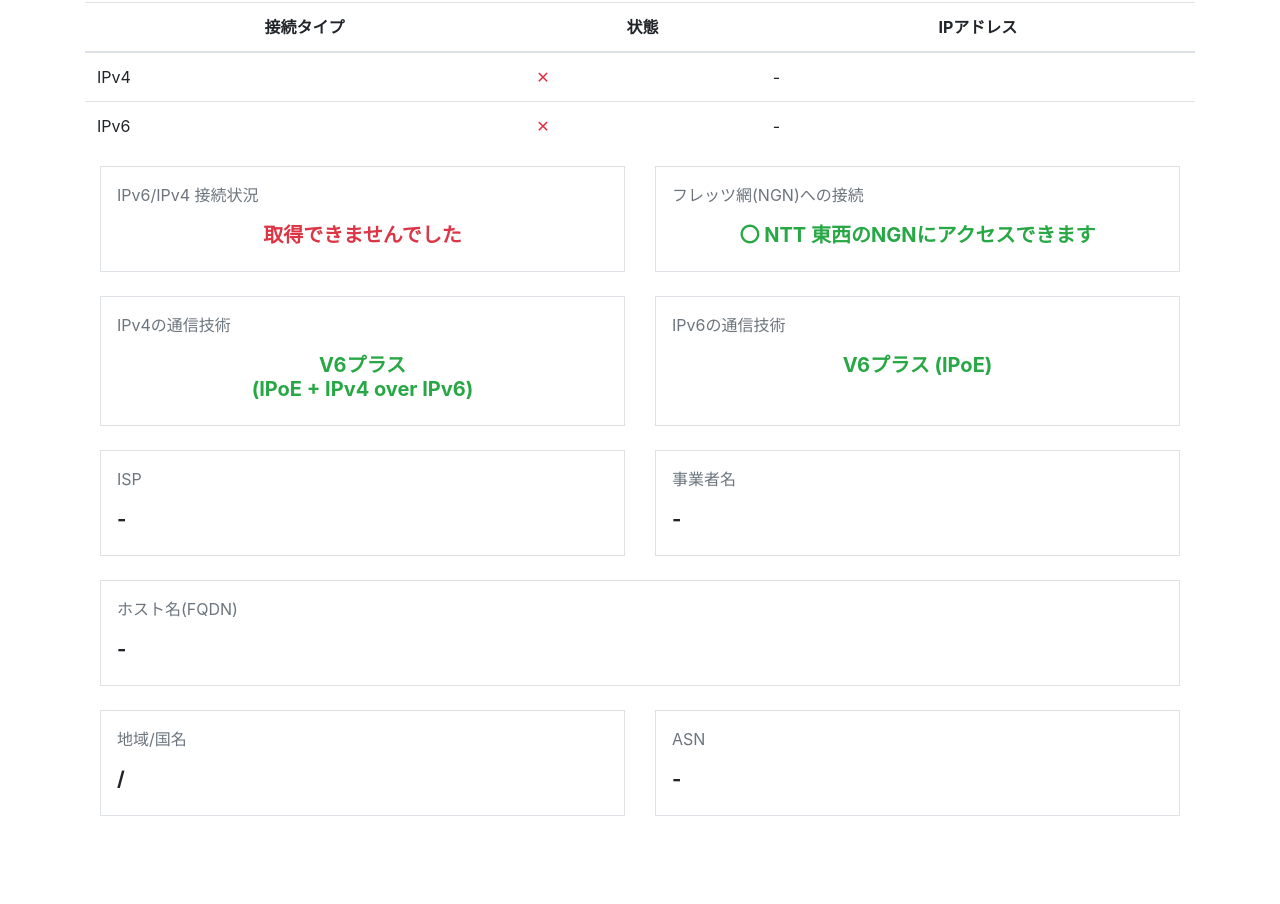
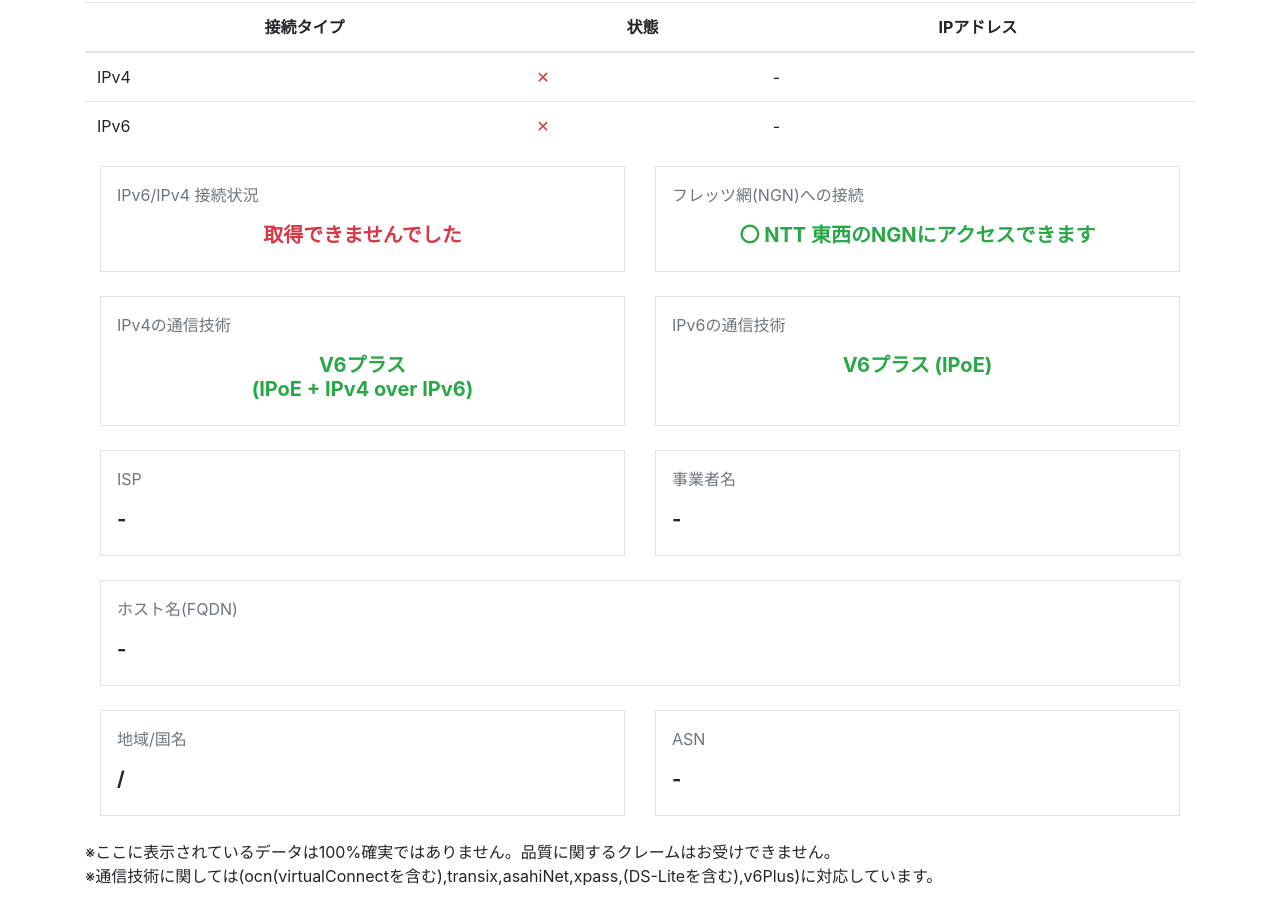
Before and after one commit to yuyutti/Network-Connection-Checker, a website: page public/index.html in a window 1280 px wide. Shown: the part 118-1022 px from the top of the page. Before the commit the page ends 958 px from the top, so only its background shows below. Drawn offline with nearby package versions, Linux system fonts and the light colour scheme; no server answers.

Commit message:
v2.0.0 release

```diff
--- a/public/index.html
+++ b/public/index.html
@@ -114,7 +114,10 @@
                 </div>
             </div>
         </div>
-
+        <p>
+            ※ここに表示されているデータは100%確実ではありません。品質に関するクレームはお受けできません。<br>
+            ※通信技術に関しては(ocn(virtualConnectを含む),transix,asahiNet,xpass,(DS-Liteを含む),v6Plus)に対応しています。
+        </p>
     </div>
     <script src="https://code.jquery.com/jquery-3.5.1.slim.min.js"></script>
     <script src="https://cdn.jsdelivr.net/npm/@popperjs/core@2.5.4/dist/umd/popper.min.js"></script>
```
Also changed, not shown: README.md.
